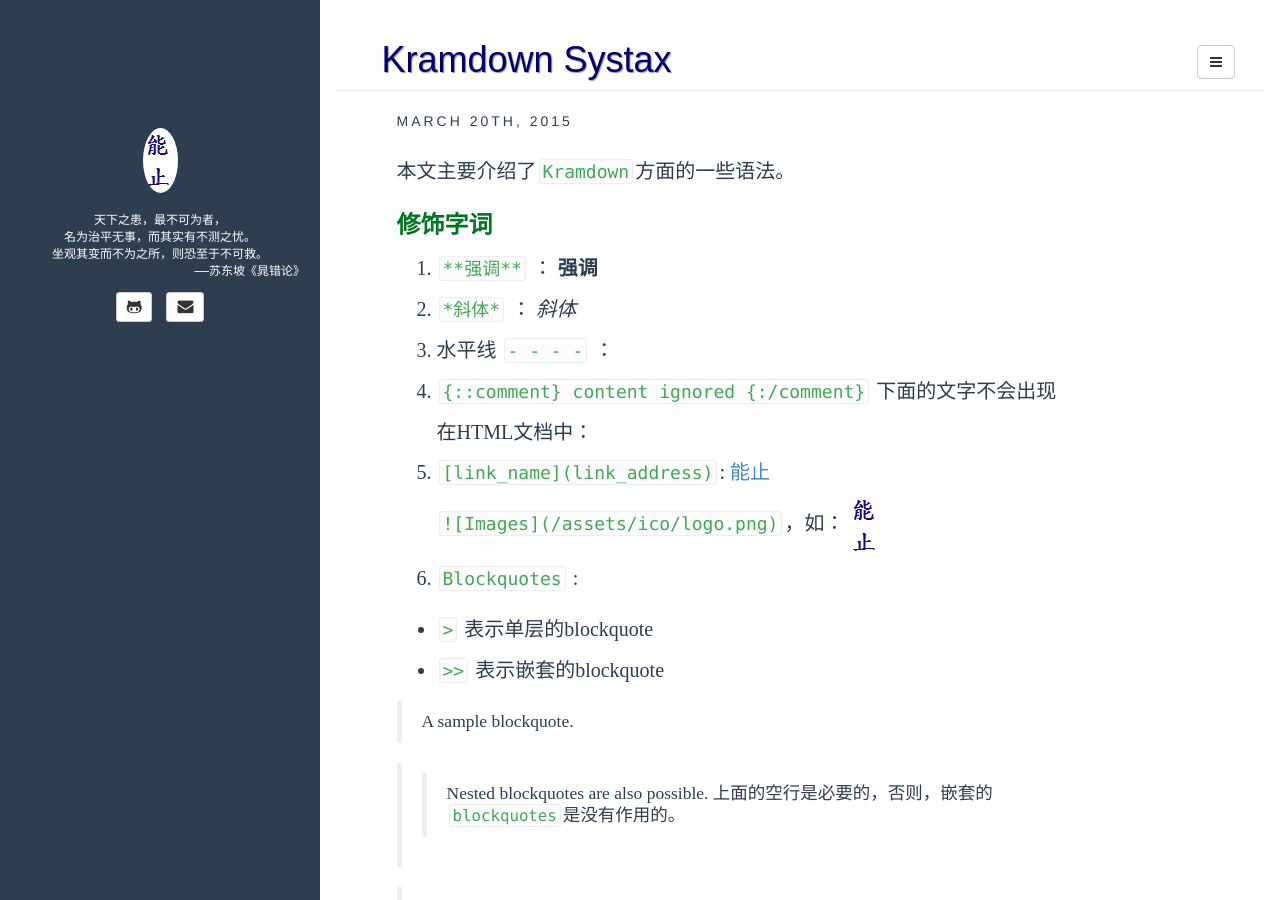
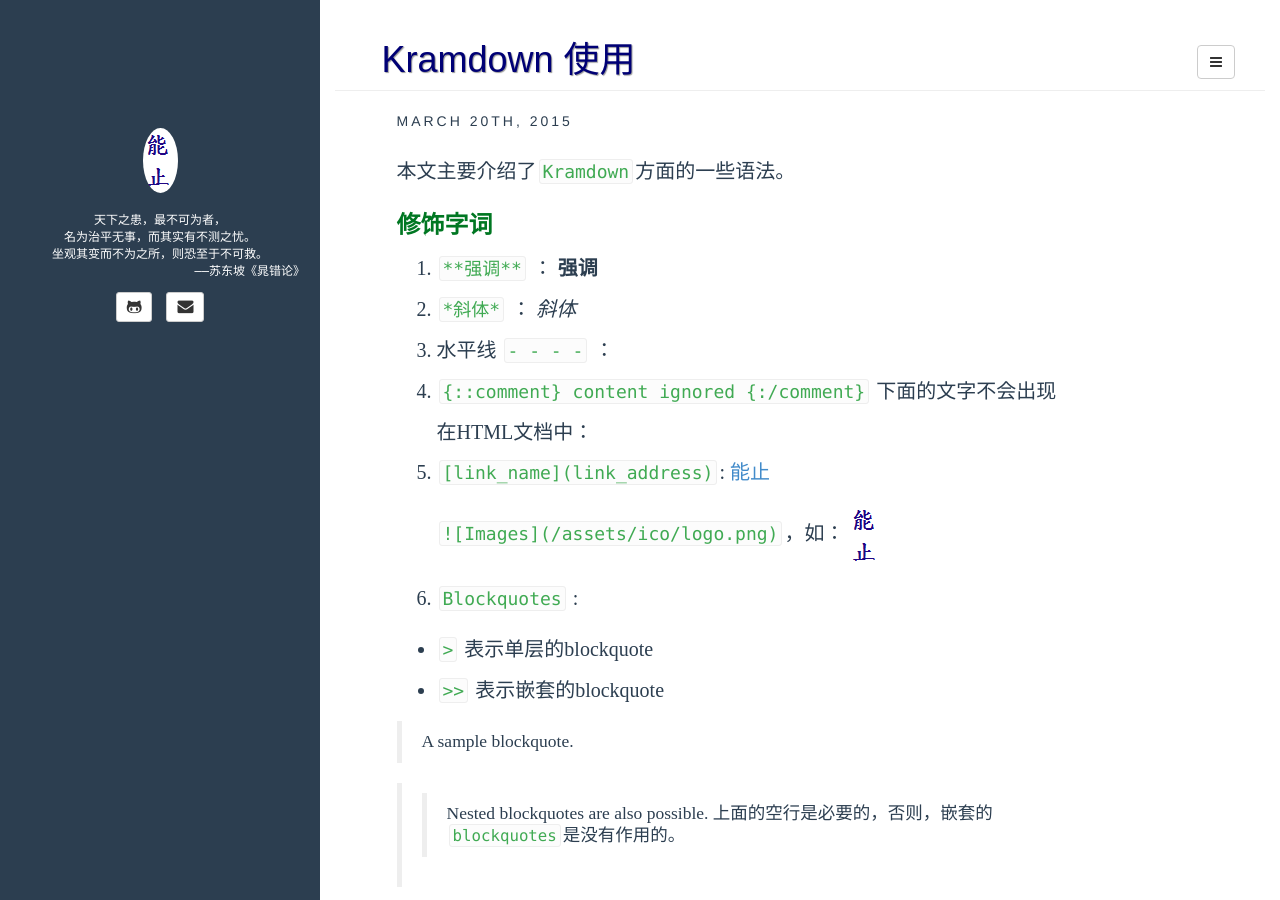
Before and after one commit to Zuofan/artical, a Jekyll site: the page built from _posts/2015-03-20/2015-03-20-how_markdown_syntax.md, in a window 1280 px wide and 900 px high. Built offline with Jekyll 4.4.1, drawn with Linux system fonts in a browser that asks for light colours; nearby versions of some CDN libraries; a script that is not in the unit is left out; comment, search, counter and statistics services are not loaded.

Commit message:
Update 2015-03-20-how_markdown_syntax.md

```diff
--- a/_posts/2015-03-20/2015-03-20-how_markdown_syntax.md
+++ b/_posts/2015-03-20/2015-03-20-how_markdown_syntax.md
@@ -1,7 +1,7 @@
 ---
 
 layout: post
-title: Kramdown Systax
+title: Kramdown 使用
 category:  工具使用
 tags: [Kramdown]
 
@@ -20,6 +20,7 @@
 	{:/comment}
 5. `[link_name](link_address)`:
 	[能止]({{ site.BASE_PATH }})
+
     `![Images](/assets/ico/logo.png)`，如：
 	![Images]({{ site.BASE_PATH }}/assets/ico/logo.png)
 4. `Blockquotes` :
```
